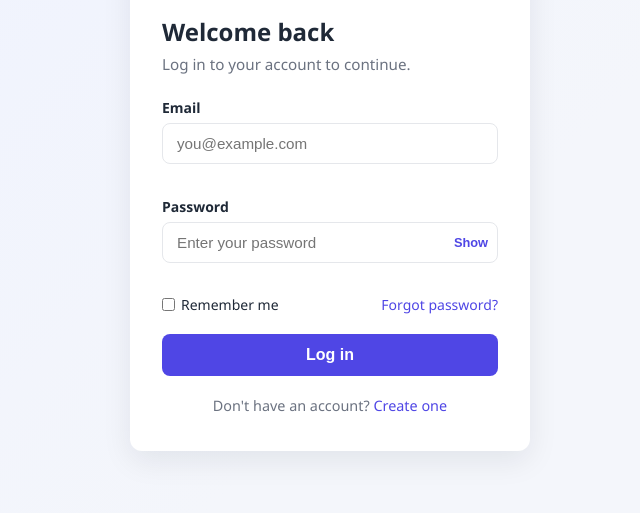
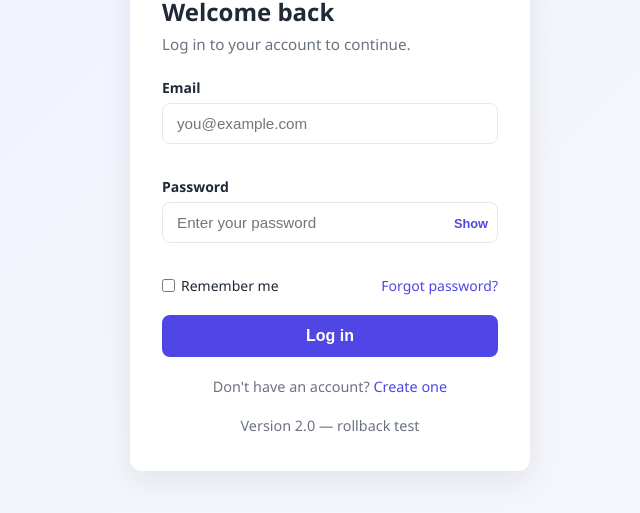
Before and after one commit to Sivaprasath97/project, a website: page index.html in a window 1280 px wide. Shown: the part 215-728 px from the top of the page, without its empty margins (310-950 px from the left). Drawn offline with Linux system fonts and the light colour scheme.

Commit message:
Add Version 2.0 label to login page (rollback test)
Co-Authored-By: Claude Opus 5.5 <noreply@anthropic.com>

```diff
--- a/index.html
+++ b/index.html
@@ -39,6 +39,7 @@
     </form>
 
     <p class="switch-link">Don't have an account? <a href="register.html">Create one</a></p>
+    <p class="switch-link" id="version">Version 2.0 — rollback test</p>
   </main>
 
   <script src="js/auth.js"></script>
```
